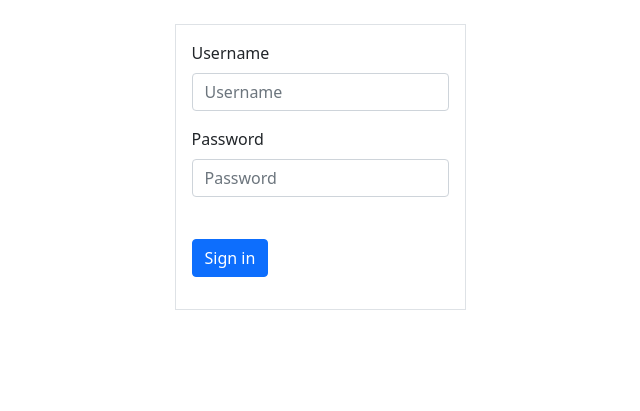
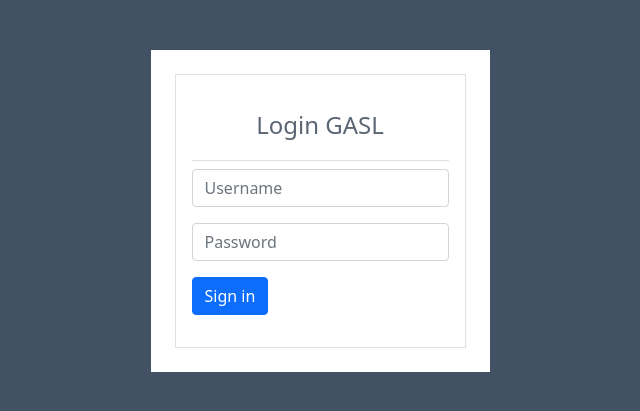
Before and after one commit to pberlanda/gasl, a PHP site: page / in a window 1280 px wide. Shown: the top 411 px of the page, without its empty margins (320-960 px from the left). Run offline with PHP 8.4, Linux system fonts and the light colour scheme.

Commit message:
modificato form login

```diff
--- a/index.php
+++ b/index.php
@@ -11,8 +11,18 @@ Click nbfs://nbhost/SystemFileSystem/Templates/Project/PHP/PHPProject.php to edi
         <link rel="stylesheet" href="https://use.fontawesome.com/releases/v5.7.1/css/all.css">
         <script src="https://cdn.jsdelivr.net/npm/bootstrap@5.0.2/dist/js/bootstrap.bundle.min.js"></script>
         <style>
+            body {
+                background-color: #435165;
+            }
+            .login h1 {
+                text-align: center;
+                color: #5b6574;
+                font-size: 24px;
+                padding: 20px 0 20px 0;
+                border-bottom: 1px solid #dee0e4;
+            }
             .grandParentContainer{
-                display:table; height:100%; margin: 0 auto; border:3px;
+                display:table; height:100%; margin: 0 auto; border:3px; background-color: #ffffff; margin-top: 50px;
             }
 
             .parentContainer{
@@ -27,19 +37,20 @@ Click nbfs://nbhost/SystemFileSystem/Templates/Project/PHP/PHPProject.php to edi
                 <div class="m-4">
                     <form action="authenticate.php" class="needs-validation border p-3" method="post">
                         <div class="mb-3">
-                            <label class="form-label" for="username">Username</label>
+                            <div class="login">
+                                <h1>Login GASL</h1>
+                            </div>
+<!--                            <label class="form-label" for="username">Username</label>-->
                             <input type="text" class="form-control" name="username" id="username" placeholder="Username" required>
                             <div class="invalid-feedback">Inserire username</div>
                         </div>
                         <div class="mb-3">
-                            <label class="form-label" for="inputPassword">Password</label>
+<!--                            <label class="form-label" for="inputPassword">Password</label>-->
                             <input type="password" class="form-control" name="password" id="password" placeholder="Password">
                             <div class="invalid-feedback">Inserire la password per continuare</div>
                         </div>
                         <div class="mb-3">
-                            <div class="form-check">
-
-                            </div>
+<!--                        <div class="form-check"></div>-->
                             <button type="submit" class="btn btn-primary">Sign in</button>
                         </div>
                     </form>
--- a/nbproject/private/private.xml
+++ b/nbproject/private/private.xml
@@ -3,9 +3,7 @@
     <editor-bookmarks xmlns="http://www.netbeans.org/ns/editor-bookmarks/2" lastBookmarkId="0"/>
     <open-files xmlns="http://www.netbeans.org/ns/projectui-open-files/2">
         <group>
-            <file>file:/C:/xampp/htdocs/GestioneAlternanzaScuolaLavoro/home.php</file>
             <file>file:/C:/xampp/htdocs/GestioneAlternanzaScuolaLavoro/authenticate.php</file>
-            <file>file:/C:/xampp/htdocs/GestioneAlternanzaScuolaLavoro/db.sql</file>
             <file>file:/C:/xampp/htdocs/GestioneAlternanzaScuolaLavoro/index.php</file>
         </group>
     </open-files>
```
